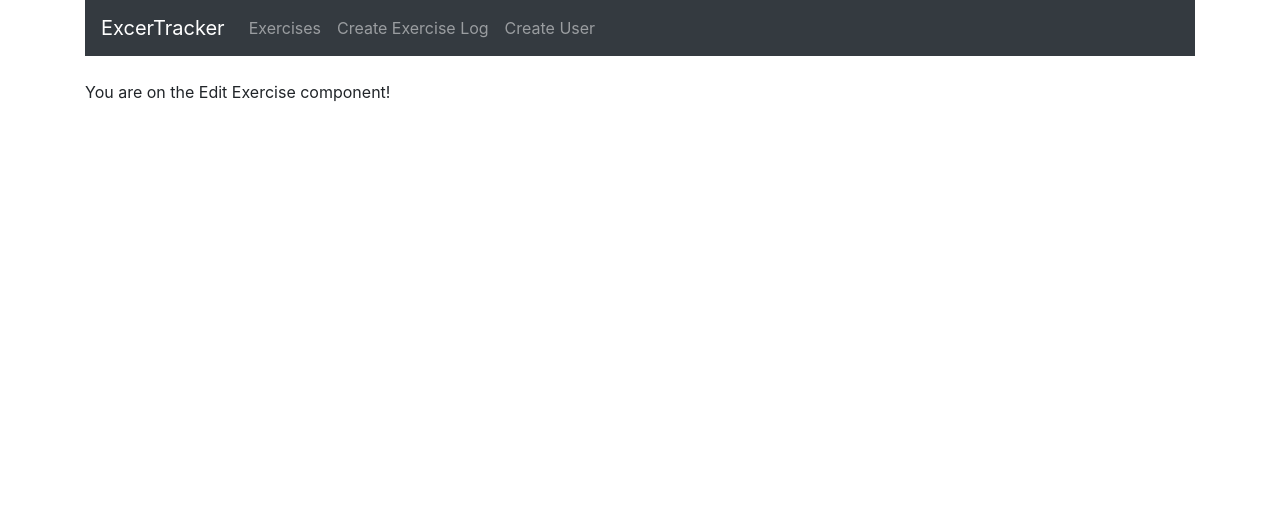
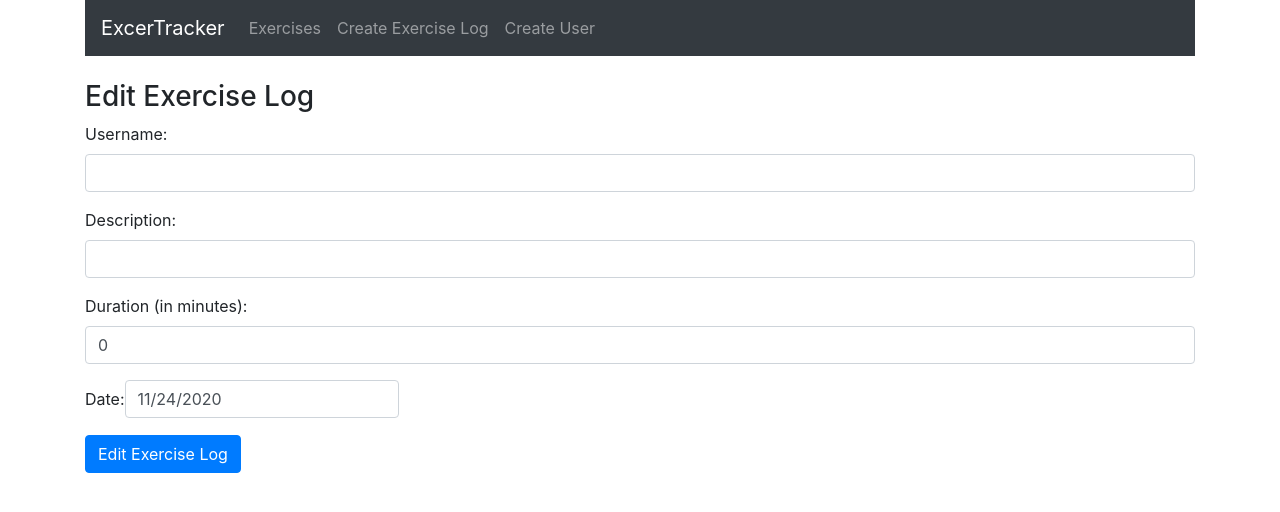
Before and after one commit to PecanPI/ExerciseTrackerApp, a React (Create React App) app: page /edit/1 in a window 1280 px wide. Shown: the top 512 px of the page. Built offline with nearby package versions, Linux system fonts and the light colour scheme; no server answers.

Commit message:
add edit exercise functionality

```diff
--- a/src/components/edit-exercise.jsx
+++ b/src/components/edit-exercise.jsx
@@ -24,22 +24,128 @@ function EditExercise(props) {
               username: name,
               description: exe.data.description,
               duration: exe.data.duration,
-              date: exe.data.date,
+              date: new Date(exe.data.date),
               id: exe.data._id,
             };
           });
-          console.log(exercise);
         })
     .catch(err => console.log(err))
     };
     fetch();
+  },[props.match.params.id]);
 
-  }, []);
+
+  function handleChange(event) {
+    const { name, value } = event.target;
+    console.log(name, value);
+
+    setExercise((prevValue) => {
+      if (name === "username") {
+        return {
+          username: value,
+          description: prevValue.description,
+          duration: prevValue.duration,
+          date: prevValue.date,
+          id: prevValue.id
+        };
+      } else if (name === "description") {
+        return {
+          username: prevValue.username,
+          description: value,
+          duration: prevValue.duration,
+          date: prevValue.date,
+          id: prevValue.id
+        };
+      } else if (name === "duration") {
+        return {
+          username: prevValue.username,
+          description: prevValue.description,
+          duration: value,
+          date: prevValue.date,
+          id: prevValue.id
+        };
+      }
+    });
+  }
+
+  function changeDate(date) {
+    console.log(date);
+    setExercise((prevValue) => {
+      return {
+        username: prevValue.username,
+        description: prevValue.description,
+        duration: prevValue.description,
+        date: date,
+        id: prevValue.id
+      };
+    });
+  }
+
+  function Submit(event) {
+    console.log(typeof exercise.date);
+    axios.delete("http://localhost:5000/exercises/" + props.match.params.id)
+    axios
+      .post("http://localhost:5000/exercises/add", exercise)
+      .then((res) => console.log(res.data))
+      .catch((err) => {
+        console.log(err);
+      });
+    event.preventDefault();
+    window.location = "/";
+  }
 
   return (
     <div>
-      <p>You are on the Edit Exercise component!</p>
-    </div>
+    <h3>Edit Exercise Log</h3>
+    <form onSubmit={Submit}>
+      <div className="form-group">
+        <label>Username: </label>
+        <input type='text'
+            required
+            className="form-control"
+            name="username"
+            value={exercise.username}
+            onChange={handleChange}>
+        </input>
+      </div>
+      <div className="form-group">
+        <label>Description: </label>
+        <input  type="text"
+            required
+            className="form-control"
+            name="description"
+            value={exercise.description}
+            onChange={handleChange}
+            />
+      </div>
+      <div className="form-group">
+        <label>Duration (in minutes): </label>
+        <input
+            type="text"
+            className="form-control"
+            name="duration"
+            value={exercise.duration}
+            onChange={handleChange}
+            />
+      </div>
+      <div className="form-group">
+        <label>Date: </label>
+        <DatePicker
+            onChange={changeDate}
+            selected={exercise.date}
+            className="form-control"
+            value={exercise.date}
+            required
+            name="date"
+            placeholder="Date"
+          />
+      </div>
+
+      <div className="form-group">
+        <input type="submit" value="Edit Exercise Log" className="btn btn-primary" />
+      </div>
+    </form>
+  </div>
   );
 }
 
--- a/src/components/exercise-list.js
+++ b/src/components/exercise-list.js
@@ -10,7 +10,12 @@ const Exercise = (props) => (
     <td>{props.exercise.duration}</td>
     <td>{props.exercise.date.substring(0, 10)}</td>
     <td>
-      <Link to={"/edit/" + props.exercise._id}>edit</Link> /{" "}
+      <Link to={{
+        pathname: "/edit/" + props.exercise._id,
+        state:{
+          date: props.exercise.date.substring(0, 10)
+        }}
+      }>edit</Link> /{" "}
       <a
         href="/"
         onClick={() => {
```
Also changed, not shown: src/components/create-exercise.js (+3 -5 lines).
